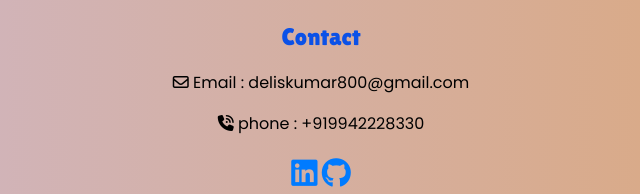
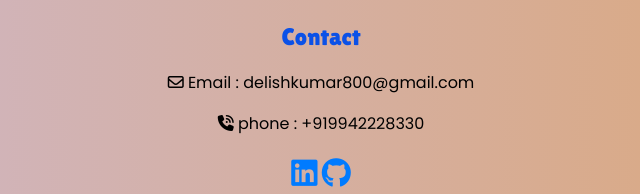
Before and after one commit to Delishkumar/My-Portfolio, a plain HTML site: page index.html in a window 1280 px wide. Shown: the part 4221-4415 px from the top of the page, 319-959 px from the left. Drawn offline with Linux system fonts and the light colour scheme; a web font is replaced by a local one.

Commit message:
update contact

```diff
--- a/index.html
+++ b/index.html
@@ -125,7 +125,7 @@
     </section>
     <section id="contact" class="contact">
         <h2>Contact</h2>
-        <p><i class="fa-regular fa-envelope"></i> Email : deliskumar800@gmail.com</p>
+        <p><i class="fa-regular fa-envelope"></i> Email : delishkumar800@gmail.com</p>
         <p><i class="fa-solid fa-phone-volume"></i> phone : +919942228330</p>
         <div class="sm">
         <a href="https://www.linkedin.com/in/delish05/"><i class="fa-brands fa-linkedin" ></i></a>
```
